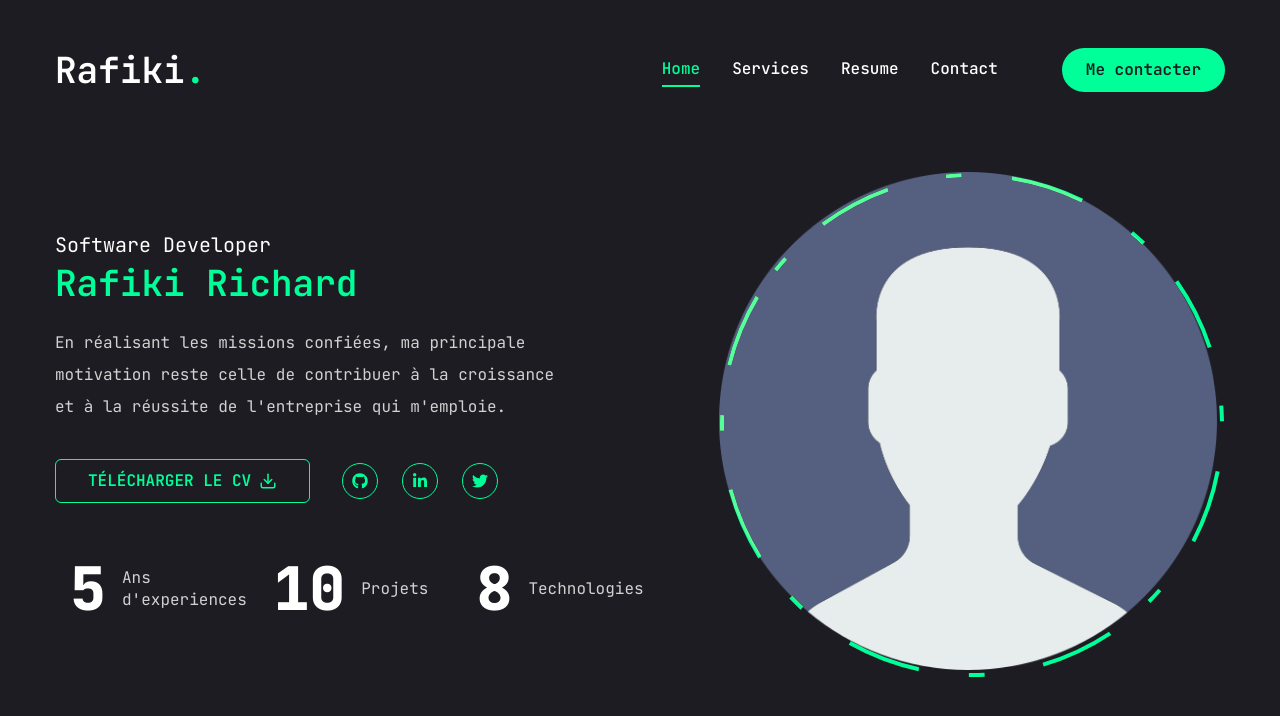
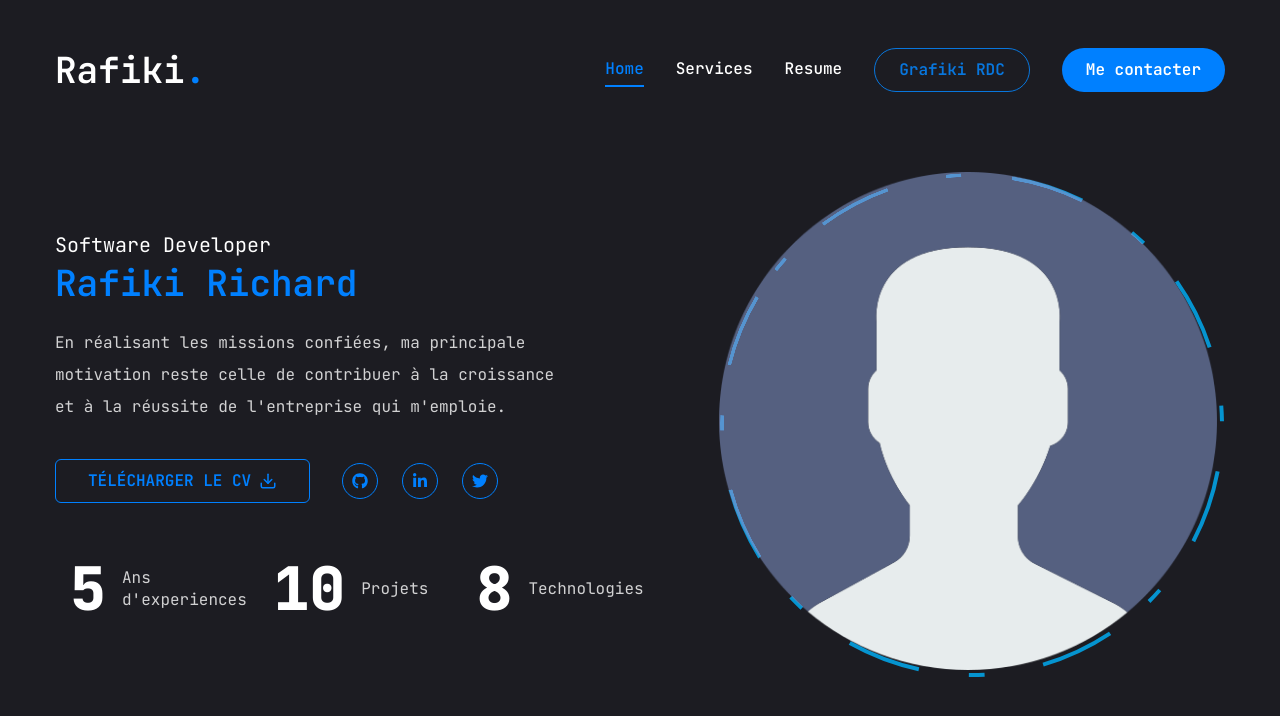
Before and after one commit to Ramus-Siz/Richard_Rafiki_Portfolio, a Next.js app in the folder rafiki_richard_porfolio/: page / in a window 1280 px wide. Shown: the top 716 px of the page. Built offline with nearby package versions, Linux system fonts and the light colour scheme.

Commit message:
style color: change color

```diff
--- a/rafiki_richard_porfolio/app/globals.css
+++ b/rafiki_richard_porfolio/app/globals.css
@@ -24,7 +24,7 @@
 
      }
      .text-outline-hover{
-      -webkit-text-stroke: 1px #00ff99;
+      -webkit-text-stroke: 1px #0876dd;
 
      }
 }
--- a/rafiki_richard_porfolio/app/services/page.jsx
+++ b/rafiki_richard_porfolio/app/services/page.jsx
@@ -44,11 +44,11 @@ export default function Services() {
                             <div key={index} className="flex-1 flex flex-col justify-center gap-6 group">
                                 <div className="w-full justify-between flex items-center">
                                     <div className="text-5xl font-extrabold text-outline text-transparent group-hover:text-outline-hover transition-all duration-500">{service.num}</div>
-                                    <Link href={service.href} className="w-[70px] h-[70px] rounded-full bg-white group-hover:bg-accent transition-all duration-500 flex justify-center items-center hover:-rotate-45 text-primary" >
-                                        <BsArrowDownRight className="text-3xl text-primary "/>
+                                    <Link href={service.href} className="w-[70px] h-[70px] rounded-full bg-white group-hover:bg-[#0876dd] transition-all duration-500 flex justify-center items-center hover:-rotate-45  text-primary" >
+                                        <BsArrowDownRight className="text-3xl group-hover:text-white text-primary "/>
                                     </Link>
                                 </div>
-                                    <h2 className="text-4px font-bold leading-none text-white group-hover:text-accent transition-all duration-500">
+                                    <h2 className="text-4px font-bold leading-none text-white group-hover:text-[#0876dd] transition-all duration-500">
                                         {service.title}
                                     </h2>
                                     <p className="text-white/60">{service.Description}</p>
--- a/rafiki_richard_porfolio/components/Header.jsx
+++ b/rafiki_richard_porfolio/components/Header.jsx
@@ -16,8 +16,13 @@ export default function Header() {
 
             <div className="hidden xl:flex items-center gap-8">
             <Nav/>
-            <Link href="/contact"></Link>
-            <Button>Me contacter</Button>
+            <Link href="https://grafikirdc.com/">
+                < Button className=" bg-transparent border border-[#0876dd] text-[#0876dd] hover:text-white">Grafiki RDC</Button>
+            </Link>
+            <Link href="/contact">
+                < Button className="text-white hover:bg-[#0876dd]">Me contacter</Button>
+            </Link>
+
             </div>
             <div className="xl:hidden">
                 <MobileNav/>
--- a/rafiki_richard_porfolio/components/Nav.jsx
+++ b/rafiki_richard_porfolio/components/Nav.jsx
@@ -17,11 +17,7 @@ const links=[
         name:'resume',
         path:"/resume",
     },
-
-    {
-        name:'contact',
-        path:"/contact",
-    }]
+   ]
 
 export default function Nav() {
     const pathname=usePathname();
--- a/rafiki_richard_porfolio/components/Photo.jsx
+++ b/rafiki_richard_porfolio/components/Photo.jsx
@@ -18,7 +18,7 @@ export default function Photo() {
                 cx="253"
                 cy="253"
                 r="250"
-                stroke="#00ff99"
+                stroke="#0594D0"
                 strokeWidth="4"
                 strokeLinejoin="round"
                 initial={{strokeDasharray:"24 10 0 0"}}
--- a/rafiki_richard_porfolio/tailwind.config.js
+++ b/rafiki_richard_porfolio/tailwind.config.js
@@ -26,8 +26,8 @@ module.exports = {
       colors:{
         primary:'#1c1c22',
         accent:{
-          DEFAULT:'#00ff99',
-          hover:'#00e187',
+          DEFAULT:'#0080ff',
+          hover:'#0876dd',
         }
       },
       keyframes: {
```
